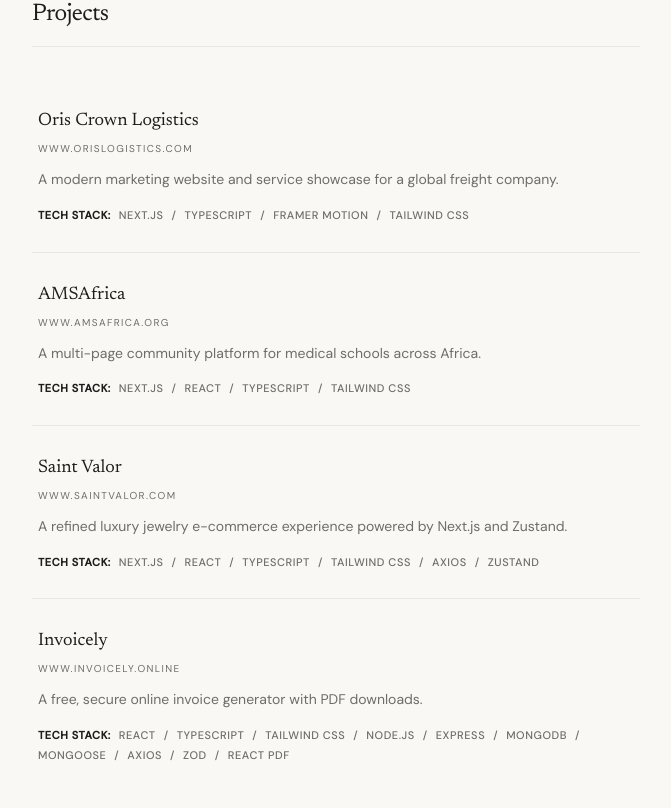
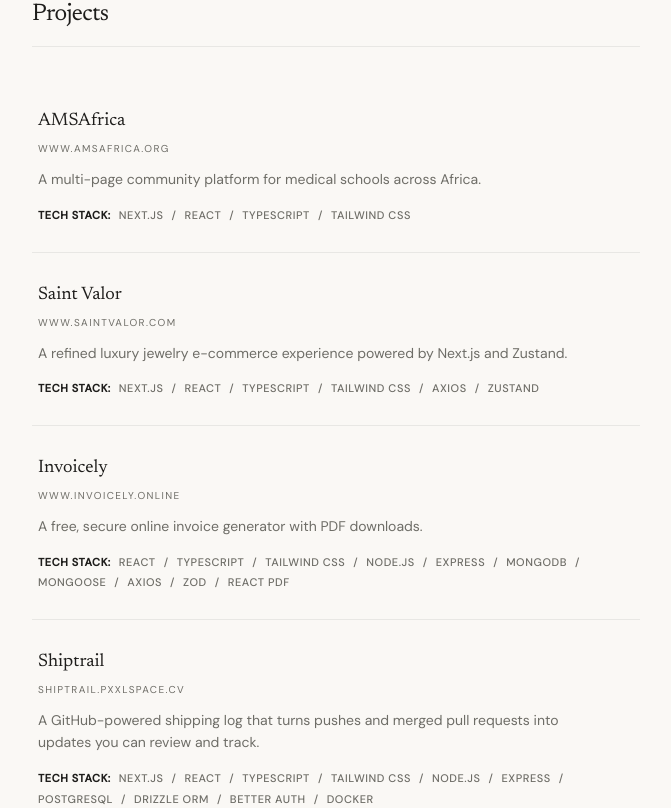
Before and after one commit to Tobi-Oyedele/Tobi-Oyedele-Portfolio, a React (Vite) app: page / in a window 1280 px wide. Shown: the part 412-1220 px from the top of the page, without its empty margins (304-975 px from the left). Built offline with nearby package versions, Linux system fonts and the light colour scheme.

Commit message:
refactor: update project list by removing Oris Crown Logistics and adjusting IDs for remaining projects

```diff
--- a/src/data/projects.js
+++ b/src/data/projects.js
@@ -1,15 +1,6 @@
 export const projects = [
   {
     id: 1,
-    title: "Oris Crown Logistics",
-    image: "/images/Oris_Crown_Logistics.png",
-    liveUrl: "https://www.orislogistics.com/",
-    description:
-      "A modern marketing website and service showcase for a global freight company.",
-    tech: ["Next.js", "TypeScript", "Framer Motion", "Tailwind CSS"],
-  },
-  {
-    id: 2,
     title: "AMSAfrica",
     image: "/images/Amsa.png",
     liveUrl: "https://www.amsafrica.org/",
@@ -18,7 +9,7 @@
     tech: ["Next.js", "React", "TypeScript", "Tailwind CSS"],
   },
   {
-    id: 3,
+    id: 2,
     title: "Saint Valor",
     image: "/images/saint-valor.png",
     liveUrl: "https://www.saintvalor.com/",
@@ -34,7 +25,7 @@
     ],
   },
   {
-    id: 4,
+    id: 3,
     title: "Invoicely",
     image: "/images/invoicely.png",
     liveUrl: "https://www.invoicely.online/",
@@ -52,4 +43,23 @@
       "React PDF",
     ],
   },
+  {
+    id: 4,
+    title: "Shiptrail",
+    liveUrl: "https://shiptrail.pxxlspace.cv/",
+    description:
+      "A GitHub-powered shipping log that turns pushes and merged pull requests into updates you can review and track.",
+    tech: [
+      "Next.js",
+      "React",
+      "TypeScript",
+      "Tailwind CSS",
+      "Node.js",
+      "Express",
+      "PostgreSQL",
+      "Drizzle ORM",
+      "Better Auth",
+      "Docker",
+    ],
+  },
 ];
```
